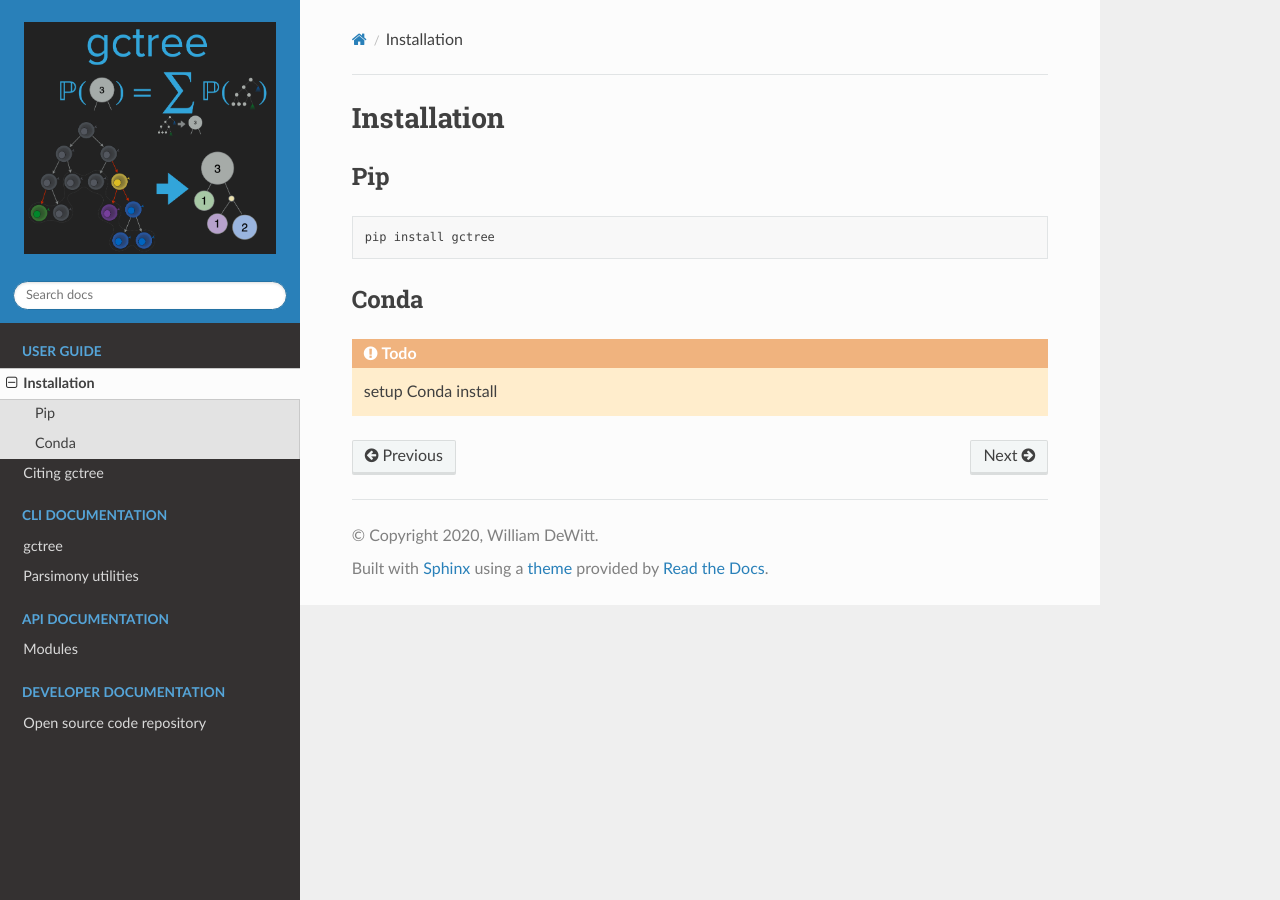
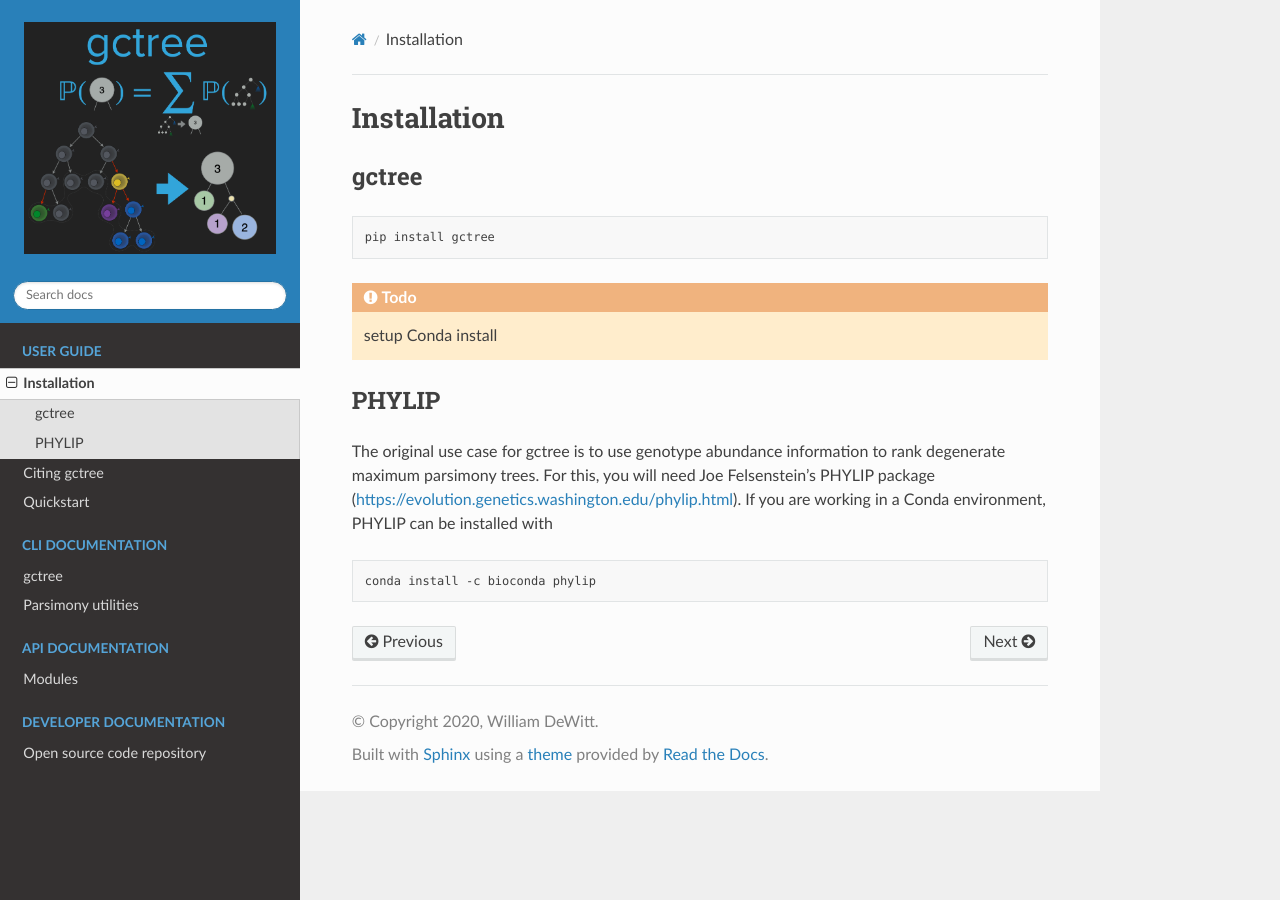
Before and after one commit to matsengrp/gctree, a Sphinx documentation site: the page built from docs/source/install.rst, in a window 1280 px wide. Built offline with Sphinx 7.4.7 and the Read the Docs theme 2.0.0, drawn with Linux system fonts in a browser that asks for light colours; pages that are not in the unit, such as notebooks, are missing from menus.

Commit message:
more docs writing

```diff
--- a/docs/source/cite.rst
+++ b/docs/source/cite.rst
@@ -1,5 +1,8 @@
 Citing gctree
 #############
+
+.. image:: _static/molbiolevol_35_5cover.jpeg
+  :width: 300
 
 **Using Genotype Abundance to Improve Phylogenetic Inference**
 William S DeWitt, III,  Luka Mesin,  Gabriel D Victora,  Vladimir N Minin, Frederick A Matsen, IV
--- a/docs/source/cli.rst
+++ b/docs/source/cli.rst
@@ -1,5 +1,3 @@
-Command line interface
-
 gctree
 ======
 
--- a/docs/source/conf.py
+++ b/docs/source/conf.py
@@ -40,6 +40,7 @@ extensions = [
     "sphinx_autodoc_typehints",  # Automatically document param types (less noise in class signature)
     "sphinx.ext.todo", # track to do list items
     "sphinxarg.ext",
+    "sphinxcontrib.programoutput", # render command line output
 ]
 
 # show todos in output
--- a/docs/source/index.rst
+++ b/docs/source/index.rst
@@ -9,15 +9,16 @@ gctree documentation
 
   install
   cite
+  quickstart
 
 .. toctree::
-   :maxdepth: 3
+   :maxdepth: 2
    :caption: CLI Documentation
 
    cli
 
 .. toctree::
-   :maxdepth: 3
+   :maxdepth: 2
    :caption: API Documentation
 
    api
--- a/docs/source/install.rst
+++ b/docs/source/install.rst
@@ -1,16 +1,27 @@
 Installation
 ############
 
-Pip
-===
+gctree
+======
 
 .. code-block:: bash
 
   pip install gctree
 
 
-Conda
-=====
-
 .. todo::
   setup Conda install
+
+
+PHYLIP
+======
+
+The original use case for gctree is to use genotype abundance information to
+rank degenerate maximum parsimony trees. For this, you will need Joe
+Felsenstein's PHYLIP package
+(https://evolution.genetics.washington.edu/phylip.html).
+If you are working in a Conda environment, PHYLIP can be installed with
+
+.. code-block:: bash
+
+  conda install -c bioconda phylip
--- a/requirements.txt
+++ b/requirements.txt
@@ -7,3 +7,4 @@ sphinx-argparse
 sphinx_rtd_theme
 sphinx-click
 sphinx-autodoc-typehints
+sphinxcontrib-programoutput
```
Also changed, not shown: docs/source/quickstart.rst (added, +101 -0 lines), docs/source/_static/gc1.png (added), docs/source/_static/molbiolevol_35_5cover.jpeg (added), 1 other file.
